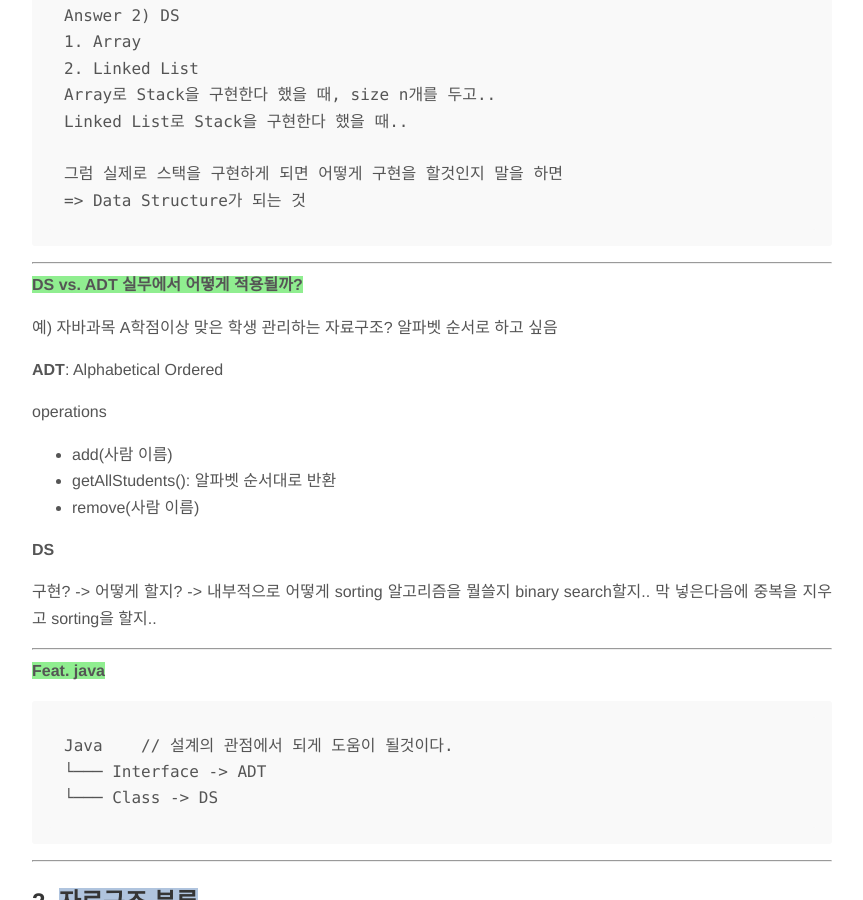
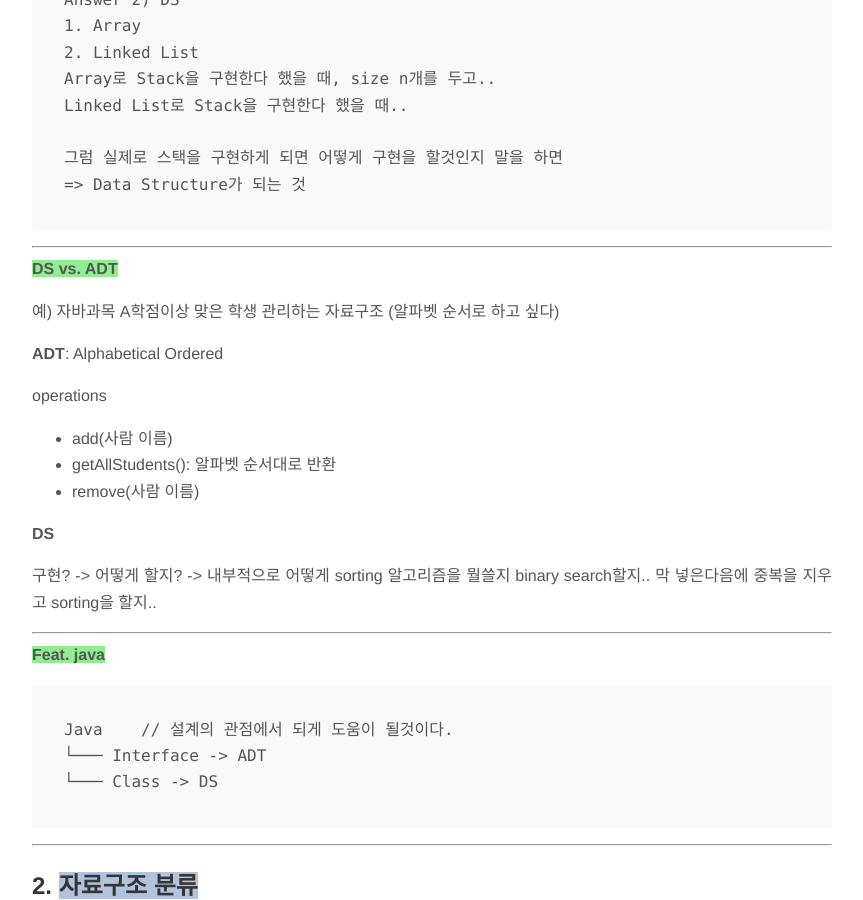
Before and after one commit to hyunwlee-dev/TIL, a Jekyll site: the page built from _posts/2021-09-28-algorithm.md, in a window 1280 px wide and 900 px high, scrolled down 1416 px. Shown: the whole window, without its empty margins (208-1071 px from the left). Built offline with Jekyll 4.4.1, drawn with Linux system fonts in a browser that asks for light colours; nearby versions of some CDN libraries; some of the changed text lies outside the part shown.

Commit message:
modified:   2021-09-28-algorithm.md

```diff
--- a/_posts/2021-09-28-algorithm.md
+++ b/_posts/2021-09-28-algorithm.md
@@ -12,22 +12,19 @@ __들어가기 앞서__
 2. 1번에서 여러 자료구조들을 짤수 있다고 했는데 자바에서 구현된 방식으로 가능하다는 것인가? => X (단순하게 짤 정도..)
 3. 자바를 주언어로 하면서 Collection안을 들여다 본적이 있나? => 없다.
 
-개발자라면 가장 기초가 되어야하는 자료구조를...
-
-
+개발자라면 가장 기초가 되어야하는 자료구조
 
 내가 정리할 부분은 크게 3가지로 나뉠것 같다.
 
 1. 자료구조, 추상 데이터 타입 설명
 2. 자료구조 분류, 탄생
-
 3. 자바의 자료구조 어떤식으로 구현되어 있는지 (<strong>ADT</strong> 와 <strong>DS</strong>), 직접 구현까지도
 
 
 
 ## 1. <span style="background-color:lightsteelblue">자료구조</span>
 
-<span style="background-color:lightgreen"><strong>DS - Data Structure</strong>></span>
+<span style="background-color:lightgreen"><strong>DS - Data Structure</strong></span>
 
 1. 데이터 값의 모임
 2. 데이터 간의 관계
@@ -70,9 +67,9 @@ Linked List로 Stack을 구현한다 했을 때..
 
 ---
 
-<span style="background-color:lightgreen">__DS vs. ADT 실무에서 어떻게 적용될까?__</span>
+<span style="background-color:lightgreen"><strong>DS vs. ADT</strong></span>
 
-예) 자바과목 A학점이상 맞은 학생 관리하는 자료구조? 알파벳 순서로 하고 싶음
+예) 자바과목 A학점이상 맞은 학생 관리하는 자료구조 (알파벳 순서로 하고 싶다)
 
 <strong>ADT</strong>:  Alphabetical Ordered
 
```
Also changed, not shown: other parts of _posts/2021-09-28-algorithm.md (+8 -0 lines).
